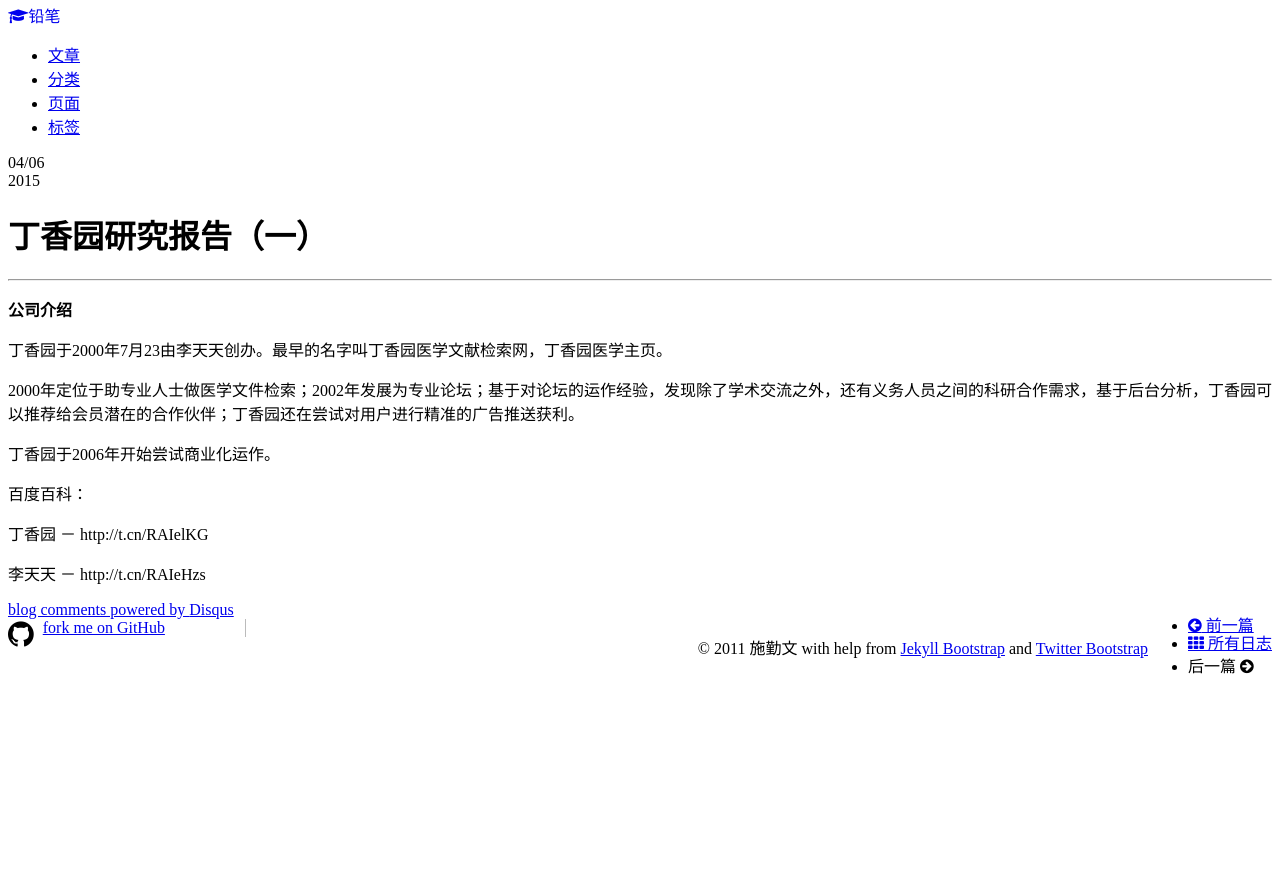
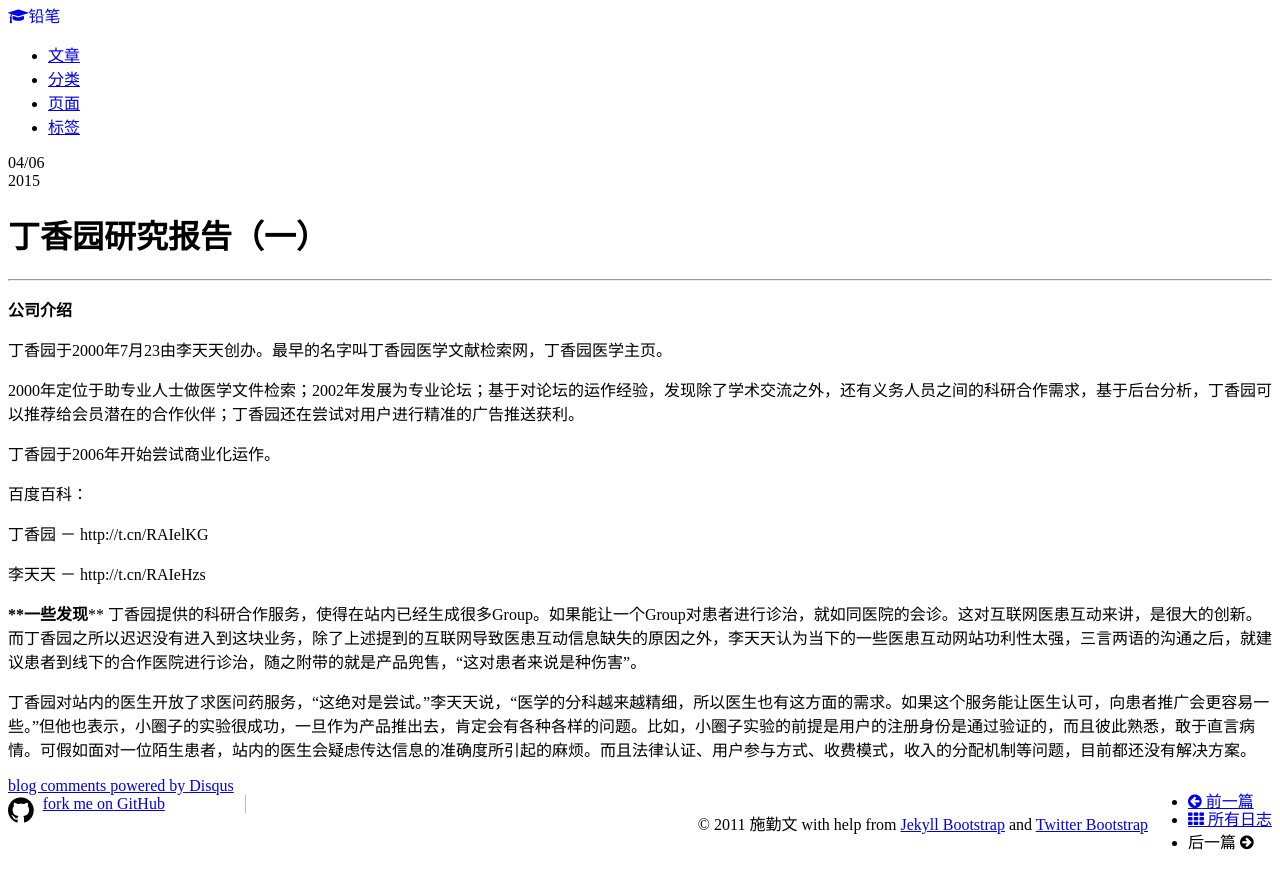
Before and after one commit to qinwenshi/qianbi, a Jekyll site: the page built from _posts/2015-04-06-dxy-series-company-brief.md, in a window 1280 px wide. Shown: the top 889 px of the page. Built offline with Jekyll 4.4.1, drawn with Linux system fonts in a browser that asks for light colours; nearby versions of some CDN libraries; Markdown is read by kramdown in place of the engine named in the settings; comment, search, counter and statistics services are not loaded.

Commit message:
added some insight

```diff
--- a/_posts/2015-04-06-dxy-series-company-brief.md
+++ b/_posts/2015-04-06-dxy-series-company-brief.md
@@ -22,3 +22,9 @@
 丁香园 － http://t.cn/RAIelKG &nbsp;&nbsp;
 
 李天天 － http://t.cn/RAIeHzs
+
+****一些发现****
+丁香园提供的科研合作服务，使得在站内已经生成很多Group。如果能让一个Group对患者进行诊治，就如同医院的会诊。这对互联网医患互动来讲，是很大的创新。
+而丁香园之所以迟迟没有进入到这块业务，除了上述提到的互联网导致医患互动信息缺失的原因之外，李天天认为当下的一些医患互动网站功利性太强，三言两语的沟通之后，就建议患者到线下的合作医院进行诊治，随之附带的就是产品兜售，“这对患者来说是种伤害”。
+
+丁香园对站内的医生开放了求医问药服务，“这绝对是尝试。”李天天说，“医学的分科越来越精细，所以医生也有这方面的需求。如果这个服务能让医生认可，向患者推广会更容易一些。”但他也表示，小圈子的实验很成功，一旦作为产品推出去，肯定会有各种各样的问题。比如，小圈子实验的前提是用户的注册身份是通过验证的，而且彼此熟悉，敢于直言病情。可假如面对一位陌生患者，站内的医生会疑虑传达信息的准确度所引起的麻烦。而且法律认证、用户参与方式、收费模式，收入的分配机制等问题，目前都还没有解决方案。
```
